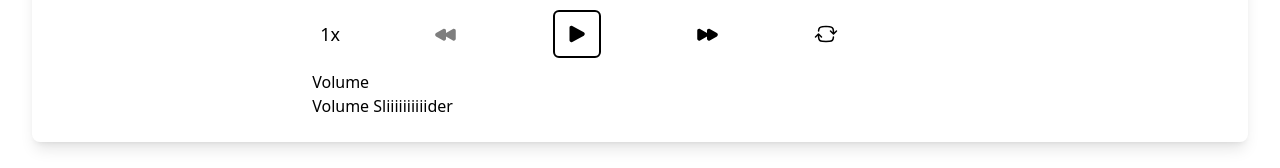
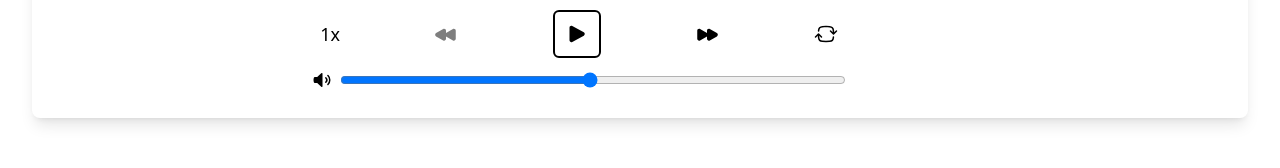
Before and after one commit to michaellgans/atlas-react-styling, a React app: page / in a window 1280 px wide. Shown: the part 546-714 px from the top of the page. Built offline with nearby package versions, Linux system fonts and the light colour scheme; the HTML template or start-up script is replaced by a standard one.

Commit message:
MLG - 5:45 PM - finishes styling volume control

```diff
--- a/src/components/VolumeControl.jsx
+++ b/src/components/VolumeControl.jsx
@@ -8,9 +8,27 @@
 export function VolumeControl() {
   // Define Hook
   return (
-    <div className="volume-control-container">
-      <div className="volume-icon">Volume</div>
-      <div className="volume-slider">Volume Sliiiiiiiiiider</div>
+    <div className="volume-control-container flex">
+      <div className="volume-icon">
+        <svg
+          xmlns="http://www.w3.org/2000/svg"
+          viewBox="0 0 20 20"
+          fill="currentColor"
+          className="size-5"
+        >
+          <path d="M10.5 3.75a.75.75 0 0 0-1.264-.546L5.203 7H2.667a.75.75 0 0 0-.7.48A6.985 6.985 0 0 0 1.5 10c0 .887.165 1.737.468 2.52.111.29.39.48.7.48h2.535l4.033 3.796a.75.75 0 0 0 1.264-.546V3.75ZM16.45 5.05a.75.75 0 0 0-1.06 1.061 5.5 5.5 0 0 1 0 7.778.75.75 0 0 0 1.06 1.06 7 7 0 0 0 0-9.899Z" />
+          <path d="M14.329 7.172a.75.75 0 0 0-1.061 1.06 2.5 2.5 0 0 1 0 3.536.75.75 0 0 0 1.06 1.06 4 4 0 0 0 0-5.656Z" />
+        </svg>
+      </div>
+      <div className="volume-slider ms-2 w-full">
+        <input
+          className="w-full"
+          type="range"
+          min="1"
+          max="100"
+          defaultValue="50"
+        ></input>
+      </div>
     </div>
   );
 }
```
